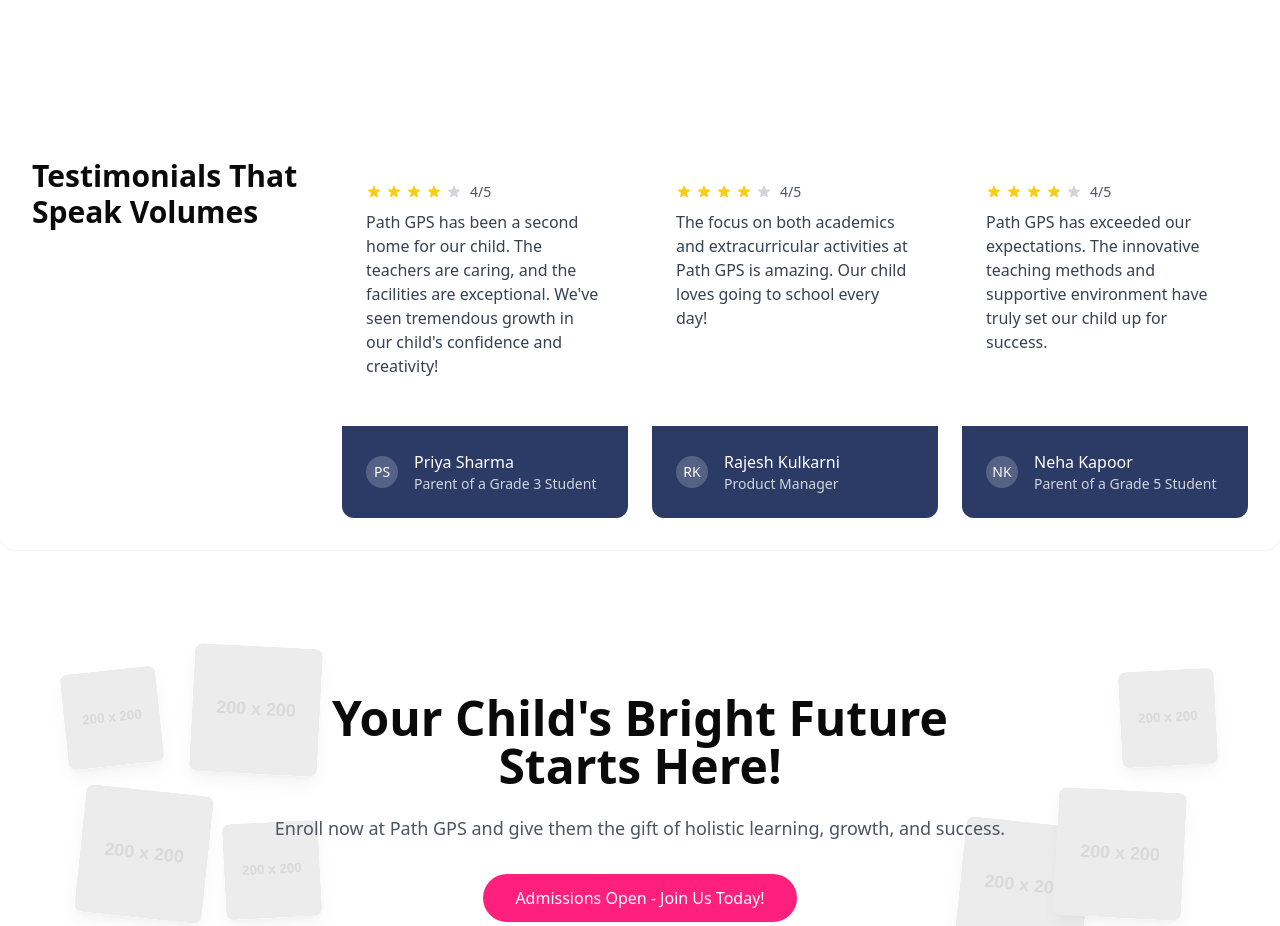
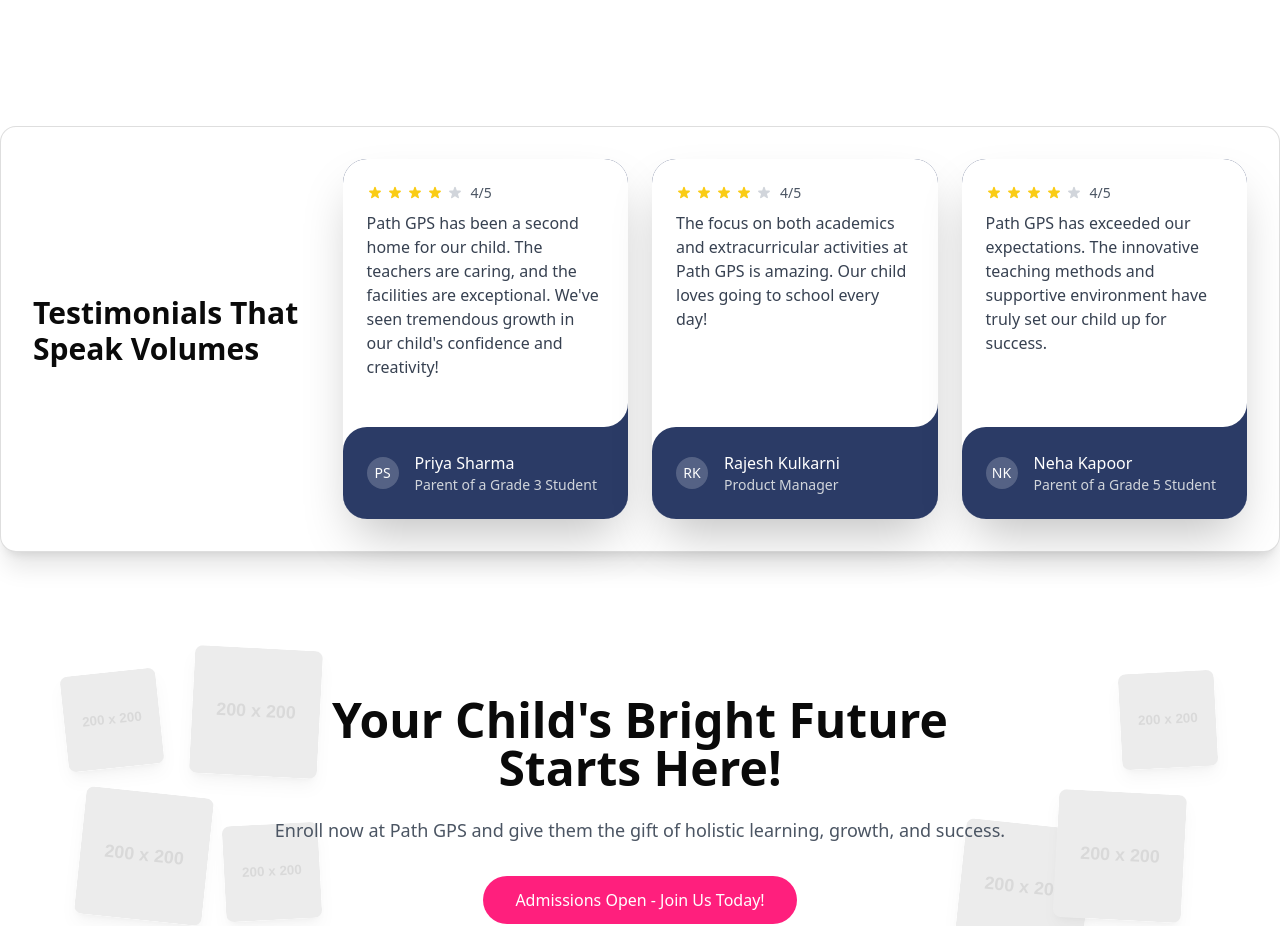
Before and after one commit to Neverm1ndEZ/tpgpps, a Next.js app: page / in a window 1280 px wide. Shown: the part 5751-6677 px from the top of the page. Built offline with nearby package versions, Linux system fonts and the light colour scheme; no server answers.

Commit message:
testimonials fixed

```diff
--- a/src/components/TestimonialsSection.tsx
+++ b/src/components/TestimonialsSection.tsx
@@ -1,4 +1,4 @@
-import React from 'react';
+import React from "react";
 
 interface Testimonial {
 	rating: number;
@@ -14,31 +14,34 @@
 	const testimonials: Testimonial[] = [
 		{
 			rating: 4,
-      content: "Path GPS has been a second home for our child. The teachers are caring, and the facilities are exceptional. We've seen tremendous growth in our child's confidence and creativity!",
+			content:
+				"Path GPS has been a second home for our child. The teachers are caring, and the facilities are exceptional. We've seen tremendous growth in our child's confidence and creativity!",
 			author: {
 				name: "Priya Sharma",
 				role: "Parent of a Grade 3 Student",
-        initials: "PS"
-      }
+				initials: "PS",
+			},
 		},
 		{
 			rating: 4,
-      content: "The focus on both academics and extracurricular activities at Path GPS is amazing. Our child loves going to school every day!",
+			content:
+				"The focus on both academics and extracurricular activities at Path GPS is amazing. Our child loves going to school every day!",
 			author: {
 				name: "Rajesh Kulkarni",
 				role: "Product Manager",
-        initials: "RK"
-      }
+				initials: "RK",
+			},
 		},
 		{
 			rating: 4,
-      content: "Path GPS has exceeded our expectations. The innovative teaching methods and supportive environment have truly set our child up for success.",
+			content:
+				"Path GPS has exceeded our expectations. The innovative teaching methods and supportive environment have truly set our child up for success.",
 			author: {
 				name: "Neha Kapoor",
 				role: "Parent of a Grade 5 Student",
-        initials: "NK"
-      }
-    }
+				initials: "NK",
+			},
+		},
 	];
 
 	// Component to render star rating
@@ -49,7 +52,7 @@
 					<svg
 						key={index}
 						className={`w-4 h-4 ${
-              index < rating ? 'text-yellow-400' : 'text-gray-300'
+							index < rating ? "text-yellow-400" : "text-gray-300"
 						}`}
 						fill="currentColor"
 						viewBox="0 0 20 20"
@@ -63,8 +66,8 @@
 	};
 
 	return (
-    <div className="bg-white p-8 rounded-2xl shadow-sm">
-      <div className="grid grid-cols-1 md:grid-cols-4 gap-6">
+		<div className="bg-white p-8 rounded-2xl shadow-xl border border-[#4c4c4d2f]">
+			<div className="grid grid-cols-1 md:grid-cols-4 gap-6 items-center">
 				{/* Title Section */}
 				<div className="md:col-span-1">
 					<h2 className="text-3xl font-bold mb-4">
@@ -77,22 +80,26 @@
 					{testimonials.map((testimonial, index) => (
 						<div
 							key={index}
-              className="bg-white rounded-xl overflow-hidden flex flex-col"
+							className="bg-[#2b3b66] shadow-2xl rounded-3xl overflow-hidden flex flex-col"
 						>
 							{/* Testimonial Content */}
-              <div className="p-6 flex-grow">
+							<div className="p-6 flex-grow bg-white rounded-br-3xl">
 								<StarRating rating={testimonial.rating} />
 								<p className="text-gray-700 mb-6">{testimonial.content}</p>
 							</div>
 
 							{/* Author Section */}
-              <div className="bg-[#2B3B66] text-white p-6 flex items-center gap-4">
+							<div className="bg-[#fff]">
+								<div className="bg-[#2b3b66] text-white p-6 flex items-center gap-4 rounded-tl-3xl">
 									<div className="w-8 h-8 rounded-full bg-white/20 flex items-center justify-center text-sm">
 										{testimonial.author.initials}
 									</div>
 									<div>
 										<p className="font-medium">{testimonial.author.name}</p>
-                  <p className="text-sm text-gray-300">{testimonial.author.role}</p>
+										<p className="text-sm text-gray-300">
+											{testimonial.author.role}
+										</p>
+									</div>
 								</div>
 							</div>
 						</div>
```
Lines whose indentation alone changed are shown as unchanged.
